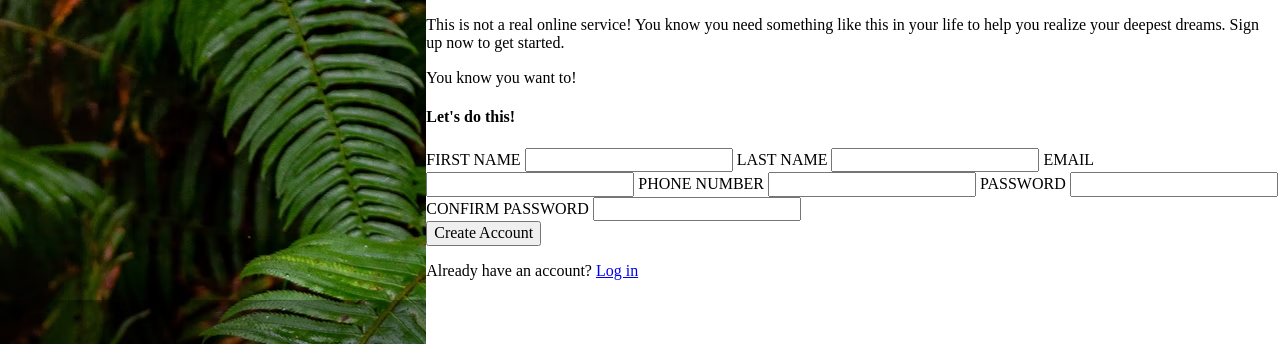
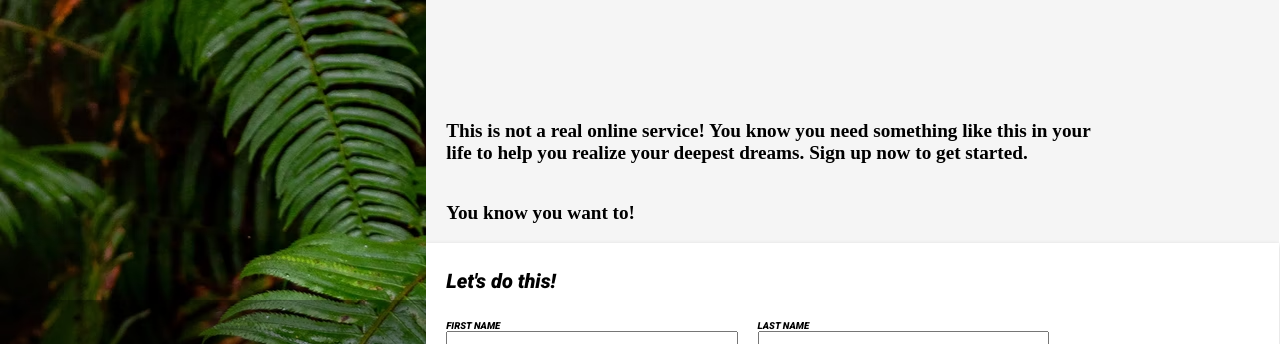
Before and after one commit to NWFreshness/sign-up-form, a plain HTML site: page index.html in a window 1280 px wide. Shown: the top 344 px of the page. Drawn offline with nearby package versions, Linux system fonts and the light colour scheme.

Commit message:
most styling complete

```diff
--- a/index.html
+++ b/index.html
@@ -29,29 +29,37 @@
 
             <div class="form">
                 <h4>Let's do this!</h4>
-                <form class="signUp" action="/" method="POST">
-                    <label for="fname">FIRST NAME</label>
-                    <input type="text" name="fname" id="fname">
+                <form id="signUp" action="/" method="POST">
+                    <div class="input">
+                        <label for="fname">FIRST NAME</label>
+                        <input type="text" name="fname" id="fname" required>
+                    </div>
+                    <div class="input">
+                        <label for="lname">LAST NAME</label>
+                        <input type="text" name="lname" id="lname" required>
+                    </div>
+                    <div class="input">
+                        <label for="email">EMAIL</label>
+                        <input type="email" name="email" id="email" required>
+                    </div>
+                    <div class="input">
+                        <label for="phone">PHONE NUMBER</label>
+                        <input type="tel" name="phone" id="phone" required>
+                    </div>
+                    <div class="input">
+                        <label for="password">PASSWORD</label>
+                        <input type="password" name="password" id="password" min="5" required>
+                    </div>
+                    <div class="input">
+                        <label for="cPassword">CONFIRM PASSWORD</label>
+                        <input type="password" name="cPassword" id="cPassword" min="5" required>
+                    </div>
 
-                    <label for="lname">LAST NAME</label>
-                    <input type="text" name="lname" id="lname">
-
-                    <label for="email">EMAIL</label>
-                    <input type="email" name="email" id="email">
-
-                    <label for="phone">PHONE NUMBER</label>
-                    <input type="tel" name="phone" id="phone">
-
-                    <label for="password">PASSWORD</label>
-                    <input type="password" name="password" id="password">
-
-                    <label for="cPassword">CONFIRM PASSWORD</label>
-                    <input type="password" name="cPassword" id="cPassword">
                 </form>
             </div>
 
             <div class="createButton">
-                <button type="submit">Create Account</button>
+                <button type="submit" form="signUp">Create Account</button>
                 <p>Already have an account? <a href="/">Log in</a></p>
             </div>
         </div>
--- a/styles.css
+++ b/styles.css
@@ -3,7 +3,7 @@
 }
 
 .logoSection {
-    flex-basis: 33.3vw;
+    flex-basis: 33.3%;
     background: url(photo-1585202900225-6d3ac20a6962.avif);
     height: 100vh;
     display: flex;
@@ -12,7 +12,69 @@
 }
 
 .formSection {
-    flex-basis:66.6vw;
+    flex-basis:66.6%;
+    display: flex;
+    flex-direction: column;
+    justify-content: center;
+}
+
+.description {
+    background: whitesmoke;
+    height: 100%;
+    flex-basis: 33.3%;
+    display: flex;
+    flex-direction: column;
+    justify-content: flex-end;
+    padding-left: 20px;
+    font-weight:  bold;
+    font-size: 1.2rem;
+}
+.description p {
+    width: 80%;
+}
+.form {
+    flex-basis: 33.3%;
+    background: white;
+    box-shadow: 0px 2px 5px rgba(0, 0, 0, .2);
+    z-index: 1;
+    padding-bottom: 40px;
+    padding-left: 20px;
+}
+.form h4 {
+    font-family: 'Roboto', sans-serif;
+    font-size: 20px;
+}
+.input {
+    display:flex;
+    flex-direction: column;
+    width: 35%;
+}
+.input label {
+    font-size: .6rem;
+    font-family: 'Roboto', sans-serif;
+}
+.input:invalid {
+    border-color: red;
+}
+#signUp {
+    display: flex;
+    flex-wrap: wrap;
+    gap: 20px;
+}
+.createButton {
+    flex-basis: 33.3%;
+    background: whitesmoke;
+    padding-top: 30px;
+    padding-left: 20px;
+}
+.createButton button {
+    background-color: #596d48;
+    border-radius: 5px;
+    padding: 10px 30px 10px 30px;
+    border: none;
+    color: white;
+    font-family: 'Roboto', sans-serif;
+    font-size: .7rem;
 }
 
 .logo h1 {
```
